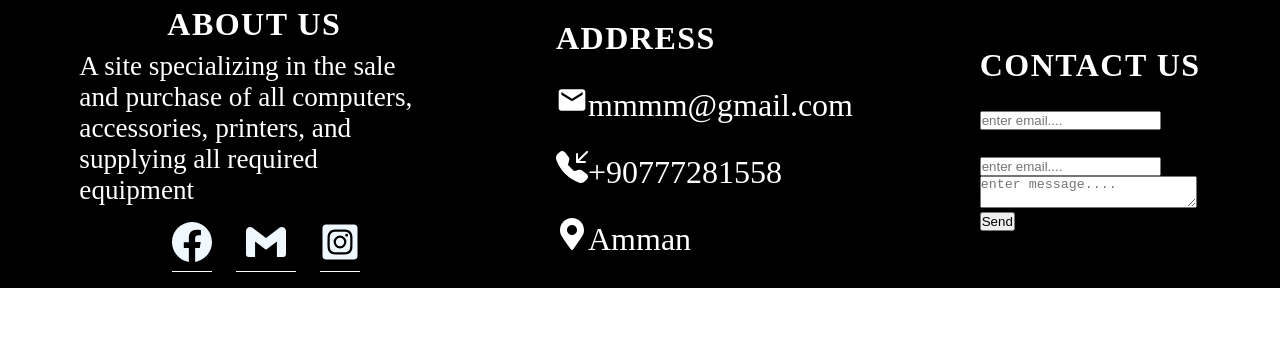
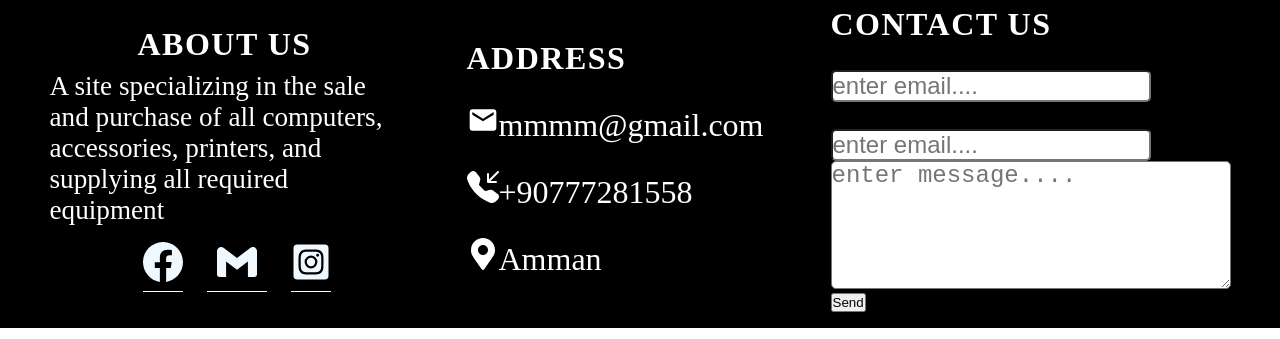
Before and after one commit to c5-hosinatmalek/MERAKI_Academy_Project_5, a React (Create React App) app in the folder frontend/: page /cart/1 in a window 1280 px wide. Shown: the part 207-546 px from the top of the page. Built offline with nearby package versions, Linux system fonts and the light colour scheme; no server answers.

Commit message:
edit form contact us form

```diff
--- a/frontend/src/component/FOOTER/style.css
+++ b/frontend/src/component/FOOTER/style.css
@@ -60,4 +60,15 @@ border-bottom: solid 1px white;
 }
 
 
-.right_box{}
+.right_box form input{
+    width: 20rem;
+    font-size: 1.5rem;
+   border-radius: 5px;
+}
+
+.right_box form textarea{
+    width: 25rem;
+    font-size: 1.5rem;
+   border-radius: 5px;
+   height: 8rem;
+}
```
